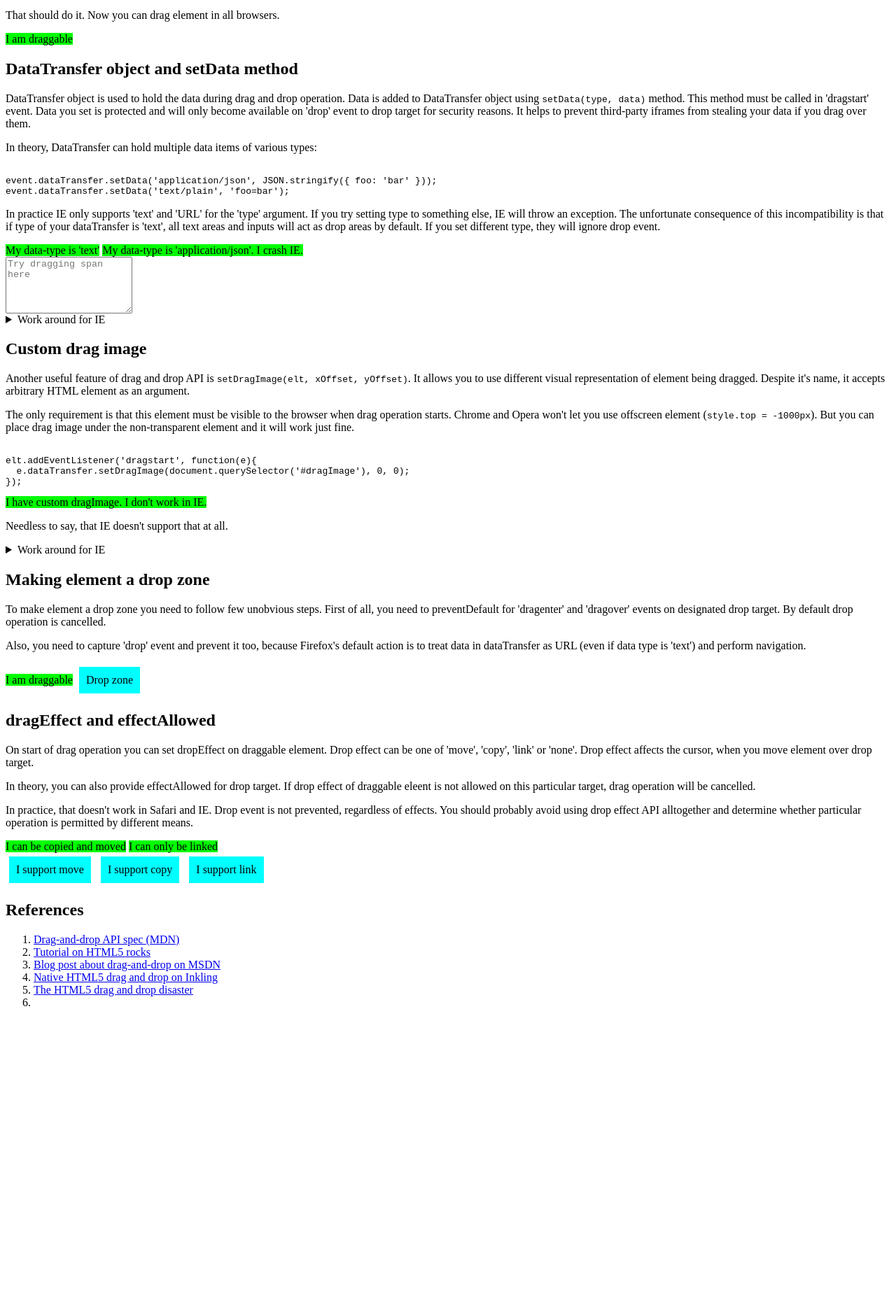
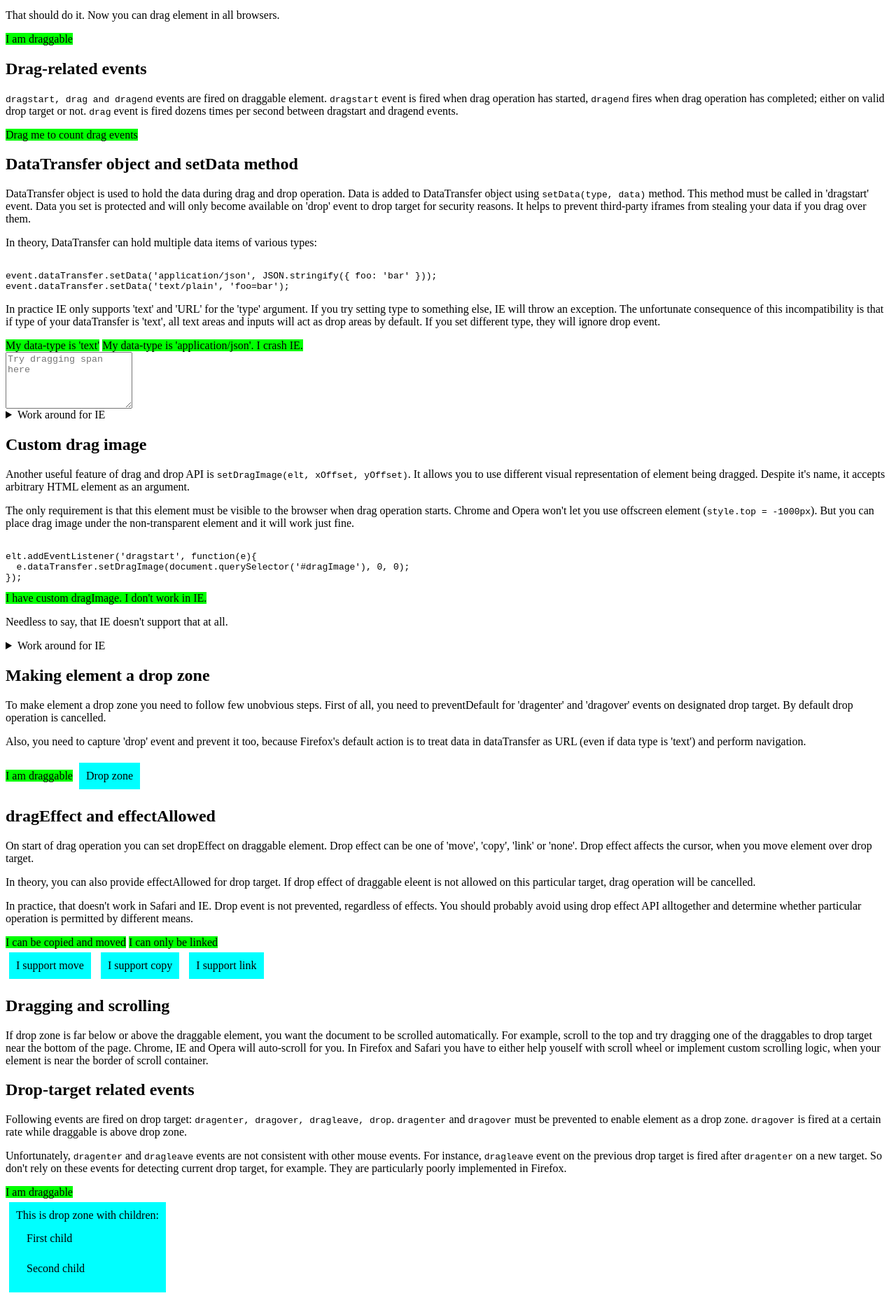
Before and after one commit to mereskin-zz/mereskin.github.io, a plain HTML site: page dnd/index.html in a window 1280 px wide. Shown: the part 314-2169 px from the top of the page at 70% size. Before the commit the page ends 1772 px from the top, so only its background shows below. Drawn offline with Linux system fonts and the light colour scheme.

Commit message:
Add drag and drop events description

```diff
--- a/dnd/drag-and-drop.css
+++ b/dnd/drag-and-drop.css
@@ -15,7 +15,9 @@ article {
 .drop-succeeded {
   background: magenta;
 }
-
+.drop-over {
+  background: yellow;
+}
 .drag-image {
   background: url(box.svg);
   background-size: 64px 64px;
--- a/dnd/index.html
+++ b/dnd/index.html
@@ -21,6 +21,20 @@
       e.dataTransfer.setData(dataType, dragData);
     };
 
+    var onDragEnter = function(e){
+      onDragOver(e);
+
+      if(e.target.nodeType == 1) {
+        e.target.className = 'drop-over';
+      }
+    };
+
+    var onDragLeave = function(e){
+      if(e.target.nodeType == 1) {
+        e.target.className = '';
+      }
+    };
+
     var onDragOver = function(e){
       // Firefox fires ondragover events on text nodes
       if(e.target.nodeType == 1) {
@@ -31,7 +45,7 @@
     };
 
     var onDrop = function(e){
-      console.log(e.dataTransfer.getData('text'));
+      e.preventDefault();
       e.target.className = 'drop-succeeded';
       setTimeout(function(){ e.target.className = ''; }, 500);
     };
@@ -42,9 +56,26 @@
         elt.addEventListener('dragstart', onDragStart);
       });
 
+      [].forEach.call(document.querySelectorAll('[data-measure-rate]'), function(elt){
+        elt.addEventListener('dragstart', function(){
+          this._count = 0;
+        });
+
+        elt.addEventListener('drag', function(){
+          this._count ++;
+          this.textContent = 'drag events fired: ' + this._count;
+        });
+
+        elt.addEventListener('dragend', function(){
+          this._count = 0;
+          this.textContent = 'drag operation complete';
+        })
+      });
+
       var dropZones = document.querySelectorAll('[data-drop-effect]');
       [].forEach.call(dropZones, function(elt){
-        elt.addEventListener('dragenter', onDragOver);
+        elt.addEventListener('dragenter', onDragEnter);
+        elt.addEventListener('dragleave', onDragLeave);
         elt.addEventListener('dragover', onDragOver);
         elt.addEventListener('drop', onDrop);
       });
@@ -70,6 +101,15 @@ draggableElement.addEventListener('dragstart', function(e){
 </code></pre>
 <p>That should do it. Now you can drag element in all browsers.</p>
 <span draggable="true">I am draggable</span>
+</section>
+
+<section id="drag-events">
+<h2>Drag-related events</h2>
+<p><code>dragstart, drag and dragend</code> events are fired on draggable element. <code>dragstart</code> event is fired when drag operation has started, <code>dragend</code> fires when drag operation has completed; either on valid drop target or not. <code>drag</code> event is fired dozens times per second between dragstart and dragend events.</p>
+
+<div class="example">
+<span draggable="true" data-measure-rate="true">Drag me to count drag events</span>
+</div>
 </section>
 
 <section id="set-data">
@@ -149,6 +189,28 @@ elt.addEventListener('dragstart', function(e){
 </div>
 </section>
 
+<section id="auto-scroll">
+<h2>Dragging and scrolling</h2>
+<p>If drop zone is far below or above the draggable element, you want the document to be scrolled automatically. For example, scroll to the top and try dragging one of the draggables to drop target near the bottom of the page. Chrome, IE and Opera will auto-scroll for you. In Firefox and Safari you have to either help youself with scroll wheel or implement custom scrolling logic, when your element is near the border of scroll container.</p>
+</section>
+
+<section id="drop-zone-events">
+<h2>Drop-target related events</h2>
+<p>Following events are fired on drop target: <code>dragenter, dragover, dragleave, drop</code>. <code>dragenter</code> and <code>dragover</code> must be prevented to enable element as a drop zone. <code>dragover</code> is fired at a certain rate while draggable is above drop zone.</p>
+<p>Unfortunately, <code>dragenter</code> and <code>dragleave</code> events are not consistent with other mouse events. For instance, <code>dragleave</code> event on the previous drop target is fired after <code>dragenter</code> on a new target. So don't rely on these events for detecting current drop target, for example. They are particularly poorly implemented in Firefox.</p>
+
+<div class="example">
+<span draggable="true">I am draggable</span>
+<div>
+<div data-drop-effect="all">
+This is drop zone with children:
+<div style="padding: 10px; margin: 5px;">First child</div>
+<div style="padding: 10px; margin: 5px;">Second child</div>
+</div>
+</div>
+</div>
+</section>
+
 </article>
 
 <section id="references">
```
